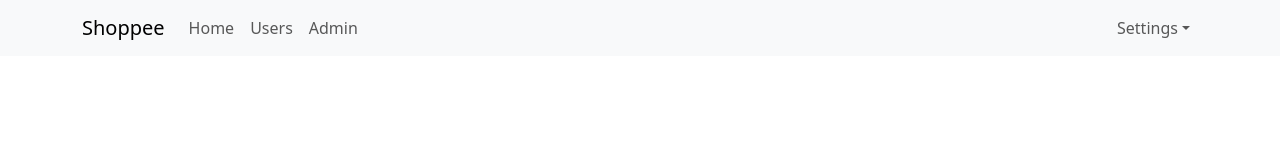
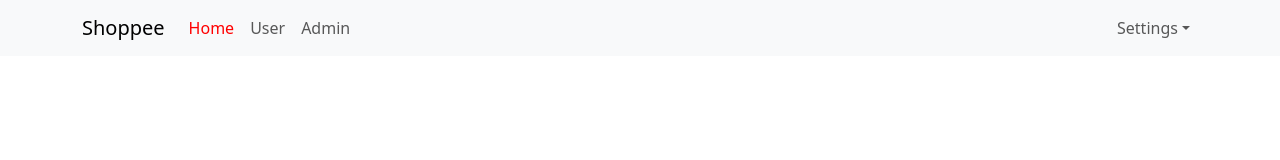
Before and after one commit to anhoang0611/react1, a React (Create React App) app: page / in a window 1280 px wide. Shown: the top 160 px of the page. Built offline with nearby package versions, Linux system fonts and the light colour scheme.

Commit message:
navlink and scss

```diff
--- a/src/App.scss
+++ b/src/App.scss
@@ -7,3 +7,16 @@ body {
   -webkit-font-smoothing: antialiased;
   -moz-osx-font-smoothing: grayscale;
 }
+
+.app-container {
+  .header-container {
+    .navbar-nav {
+      .nav-link{
+        &.active{
+          color: red;
+        }
+      }
+
+    }
+  }
+}
--- a/src/components/Header/Header.js
+++ b/src/components/Header/Header.js
@@ -1,8 +1,9 @@
+
 import Container from 'react-bootstrap/Container';
 import Nav from 'react-bootstrap/Nav';
 import Navbar from 'react-bootstrap/Navbar';
 import NavDropdown from 'react-bootstrap/NavDropdown';
-import { Link } from "react-router-dom";
+import { NavLink } from "react-router-dom";
 
 const Header = () => {
     return (
@@ -12,9 +13,9 @@ const Header = () => {
                 <Navbar.Toggle aria-controls="basic-navbar-nav" />
                 <Navbar.Collapse id="basic-navbar-nav">
                     <Nav className="me-auto">
-                        <Link to='/' className='nav-link'>Home</Link>
-                        <Link to='/users' className='nav-link'>Users</Link>
-                        <Link to='/admins' className='nav-link'>Admin</Link>
+                        <NavLink to='/' className='nav-link'>Home</NavLink>
+                        <NavLink to='users' className='nav-link'>User</NavLink>
+                        <NavLink to='/admins' className='nav-link'>Admin</NavLink>
 
 
 
```
